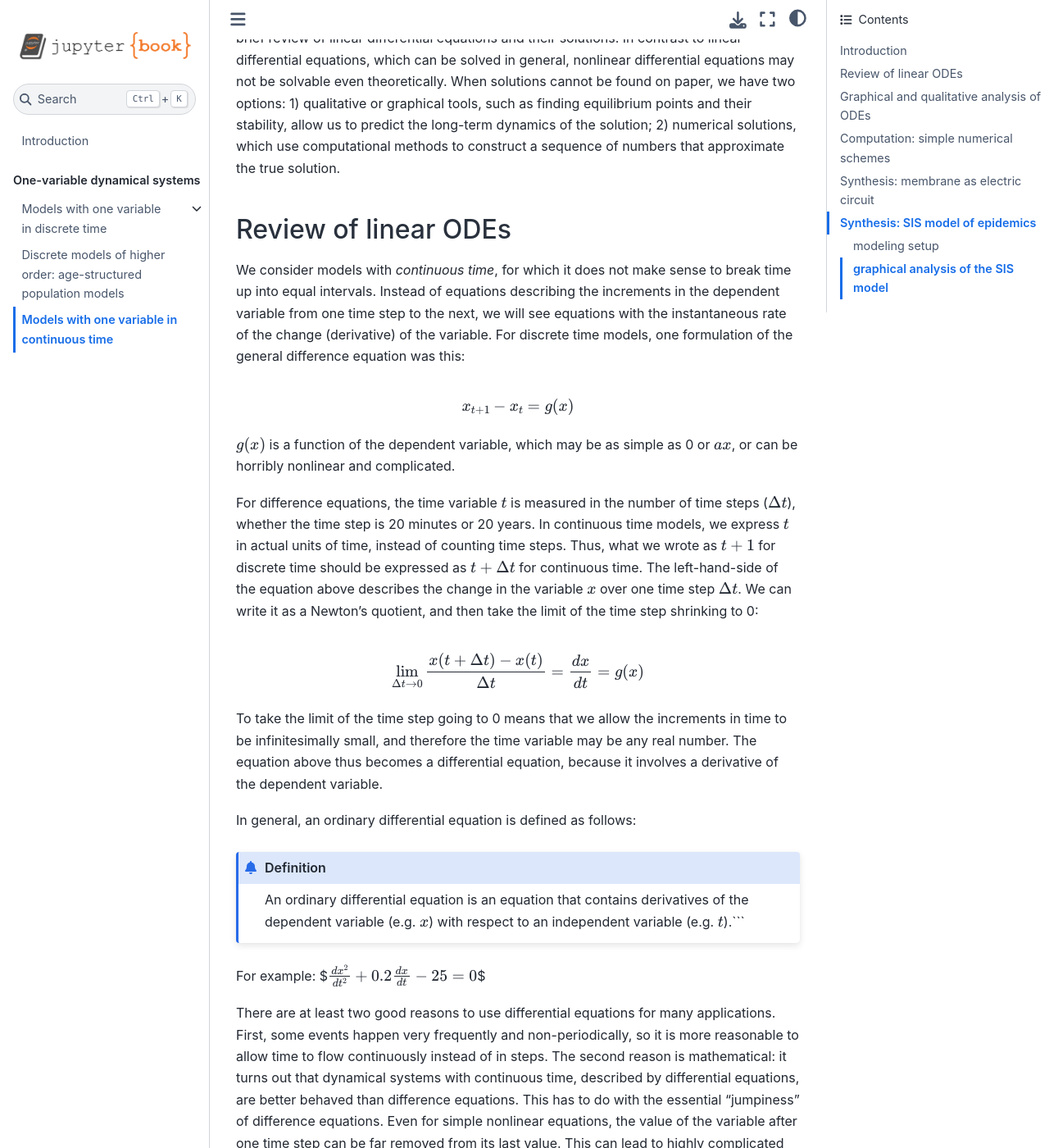
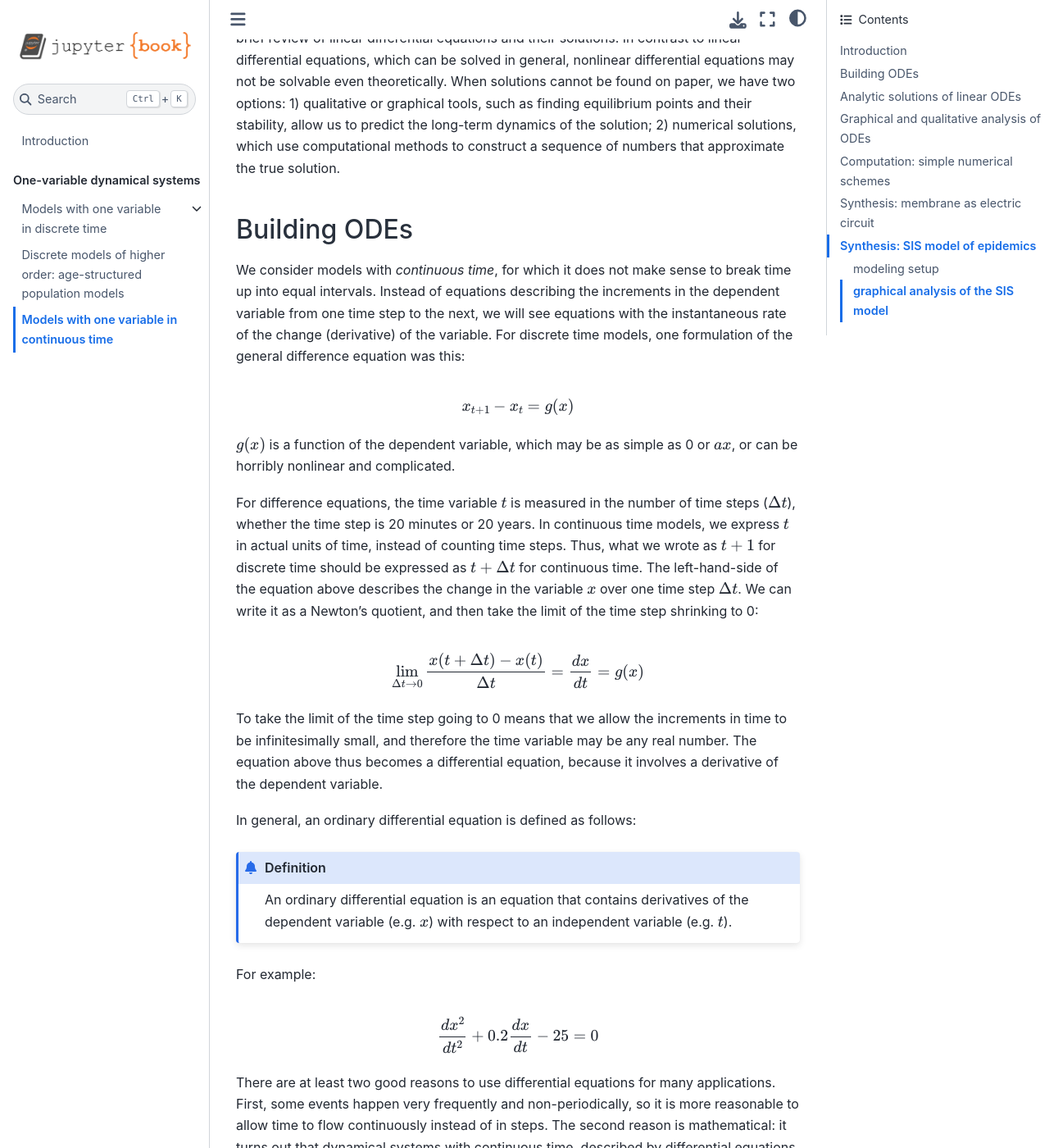
Before and after one commit to dkon1/mmbs, a Jupyter Book: the page built from chapter3.md, in a window 1280 px wide and 1400 px high, scrolled down 740 px. Shown: the whole window at 82% size. Built offline with Jupyter Book 1.0.4 settings and Sphinx 7.4.7 and the Sphinx Book theme 1.1.4, drawn with Linux system fonts in a browser that asks for light colours; some of the changed text lies outside the part shown.

Commit message:
new update!

````diff
--- a/chapter3.md
+++ b/chapter3.md
@@ -10,7 +10,7 @@ The models for continuously changing variables require their own set of mathemat
 I assume that you have seen basic differential equations before and thus will begin with a brief review of linear differential equations and their solutions. In contrast to linear differential equations, which can be solved in general, nonlinear differential equations may not be solvable even theoretically. When solutions cannot be found on paper, we have two options: 1) qualitative or graphical tools, such as finding equilibrium points and their stability, allow us to predict the long-term dynamics of the solution; 2) numerical solutions, which use computational methods to construct a sequence of numbers that approximate the true solution.
 
 
-## Review of linear ODEs
+## Building ODEs
 
 We consider models with *continuous time*, for which it does not make sense to break time up into equal intervals. Instead of equations describing the increments in the dependent variable from one time step to the next, we will see equations with the instantaneous rate of the change (derivative) of the variable. For discrete time models, one formulation of the general difference equation was this:
 
@@ -31,10 +31,11 @@ To take the limit of the time step going to 0 means that we allow the increments
 In general, an ordinary differential equation is defined as follows:
 
 ```{admonition} Definition
-An ordinary differential equation is an equation that contains derivatives of the dependent variable (e.g. $x$) with respect to an independent variable (e.g. $t$).```
+An ordinary differential equation is an equation that contains derivatives of the dependent variable (e.g. $x$) with respect to an independent variable (e.g. $t$).
 ```
 
 For example:
+
 $$
 \frac{dx^2}{dt^2}+ 0.2 \frac{dx}{dt} - 25 = 0
 $$
@@ -91,6 +92,9 @@ $$
 
 This means that the sum of the concentrations of $A$ and $B$ is a constant. This is a mathematical expression of the law of conservation in chemistry: molecules can change from one type to another, but they cannot appear or disappear in other ways. In this case, a single molecule of $A$ becomes a single molecule of $B$, so it follows that the sum of the two has to remain the same. If the reaction were instead two molecules of $A$ converting to a molecule of $B$, then the conserved quantity is $2A + B$. The concept of conserved quantity is very useful for the analysis of differential equations. We will see in later chapters how it can help us find solutions, and explain the behavior of complex dynamical systems.
 
+
+## Analytic solutions of linear ODEs
+
 ### concepts of ODEs
 
 Let us define some terminology for ODEs:
@@ -123,7 +127,7 @@ The *solution of a differential equation* is a function of the independent varia
 ```
 In contrast with algebraic equations, we cannot simply isolate $x$ on one side of the equal sign and find the solutions as one, or a few numbers. Instead, solving ordinary differential equations is very tricky, and no general strategy for solving an arbitrary ODE exists. Moreover, a solution for an ODE is not guaranteed to exist at all, or not for all values of $t$. We will discuss some of the difficulties later, but let us start with equations that we can solve.
 
-### solutions of linear ODEs
+###  solutions via separate-and-integrate
 
 The most obvious strategy for solving an ODE is integration. Since a differential equation contains derivatives, integrating it can remove the derivative. In the case of the general first order equation, we can integrate both sides to obtain the following:
 
````
Also changed, not shown: 1 other file.
